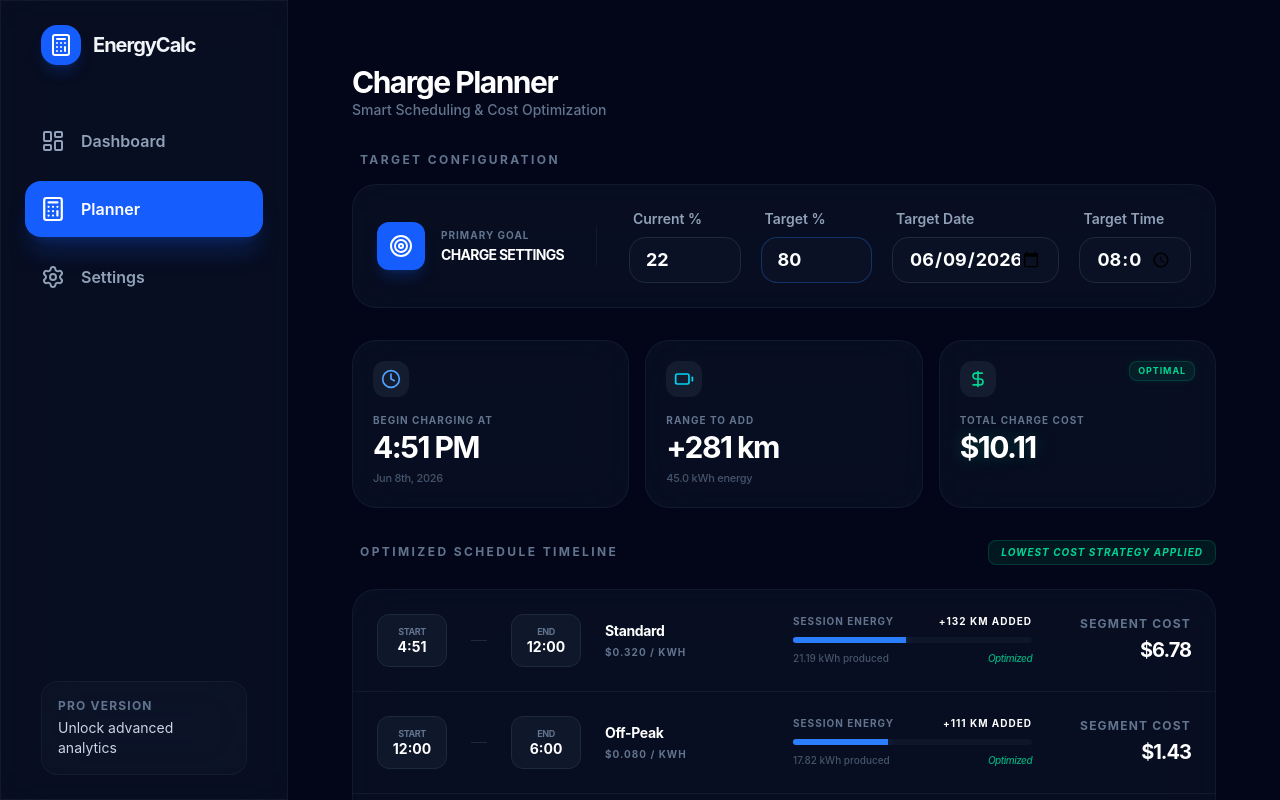
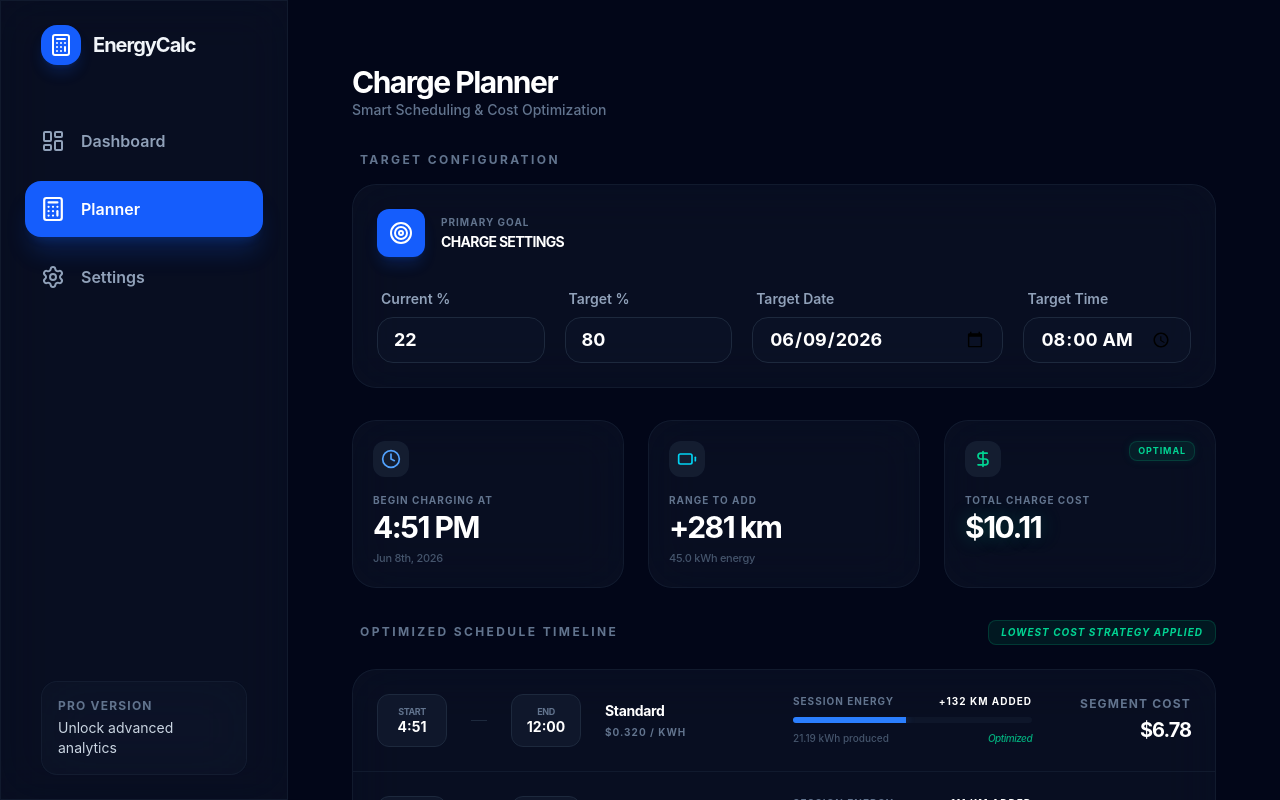
Before and after one commit to CraigInBrisbane/energycalculator, a React (Vite) app in the folder Frontend/: page /energycalculator/planner in a window 1280 px wide. Shown: the top 800 px of the page. Built offline with nearby package versions, Linux system fonts and the light colour scheme.

Commit message:
Replace restrictive input clamping with user-friendly validation in Planner

```diff
--- a/Frontend/src/features/planner/PlannerPage.tsx
+++ b/Frontend/src/features/planner/PlannerPage.tsx
@@ -11,14 +11,29 @@ import { Clock, DollarSign, Target, Calendar, Battery } from 'lucide-react';
 export const PlannerPage = () => {
   const { car, charger, tariffs, plannerSettings, setPlannerSettings } = useAppStore();
 
+  const [currentPct, setCurrentPct] = useState(plannerSettings.currentPct.toString());
+  const [targetPct, setTargetPct] = useState(plannerSettings.targetPct.toString());
   const [targetTime, setTargetTime] = useState('08:00');
   const [targetDate, setTargetDate] = useState(format(addDays(new Date(), 1), 'yyyy-MM-dd'));
+  const [error, setError] = useState<string | null>(null);
+
+  const validateAndSave = (c: string, t: string) => {
+    const cNum = parseInt(c) || 0;
+    const tNum = parseInt(t) || 0;
+
+    if (cNum < 0 || cNum > 100 || tNum < 0 || tNum > 100 || cNum >= tNum) {
+      setError("Please ensure 0-100% and Current < Target");
+      return;
+    }
+
+    setError(null);
+    setPlannerSettings({ currentPct: cNum, targetPct: tNum });
+  };
 
   const schedule = useMemo(() => {
-    console.log('DEBUG Planner Car:', car);
     const powerKW = calculatePower(charger);
+    // Use stored validated settings for calculation
     const kWhNeeded = calculateChargeNeeded(car, plannerSettings.currentPct, plannerSettings.targetPct);
-    console.log('DEBUG Planner kWhNeeded:', kWhNeeded);
 
     const [hours, minutes] = targetTime.split(':').map(Number);
     let target = new Date(targetDate);
@@ -47,34 +62,33 @@ export const PlannerPage = () => {
       <section className="space-y-4">
         <h4 className="text-xs font-bold text-slate-500 uppercase tracking-[0.2em] ml-2">Target Configuration</h4>
         <Card className="!p-6 bg-blue-600/[0.02] border-blue-500/10">
-          <div className="flex flex-col lg:flex-row items-center gap-8">
-            {/* Header / Icon */}
-            <div className="flex items-center gap-4 min-w-[180px]">
+          <div className="flex flex-col gap-8">
+            {/* Header Row */}
+            <div className="flex items-center gap-4">
               <div className="p-3 bg-blue-600 rounded-xl shadow-lg shadow-blue-600/20 text-white">
                 <Target size={24} />
               </div>
               <div>
                 <p className="text-[10px] font-bold text-slate-500 uppercase tracking-widest mb-0.5">Primary Goal</p>
-                <h3 className="text-sm font-bold text-white uppercase tracking-tighter whitespace-nowrap">Charge Settings</h3>
+                <h3 className="text-sm font-bold text-white uppercase tracking-tighter">Charge Settings</h3>
               </div>
             </div>
 
-            <div className="hidden lg:block h-10 w-px bg-slate-800/50" />
-
-            {/* All Inputs in one row */}
-            <div className="flex flex-1 flex-wrap items-end gap-5 w-full lg:w-auto">
+            {/* Inputs Row */}
+            <div className="flex flex-col gap-4">
+                <div className="flex flex-wrap items-end gap-5 w-full">
                   <div className="flex-1 min-w-[100px]">
                     <Input
                       label="Current %"
                       type="number"
                       min="0"
                       max="100"
-                  value={plannerSettings.currentPct}
+                      value={currentPct}
                       onChange={(e) => {
-                    const val = Math.min(100, Math.max(0, parseInt(e.target.value) || 0));
-                    setPlannerSettings({ ...plannerSettings, currentPct: val });
+                        setCurrentPct(e.target.value);
+                        validateAndSave(e.target.value, targetPct);
                       }}
-                  className="text-lg py-2 font-bold"
+                      className={clsx("text-lg py-2 font-bold", error && "border-red-500")}
                     />
                   </div>
                   <div className="flex-1 min-w-[100px]">
@@ -83,12 +97,12 @@ export const PlannerPage = () => {
                       type="number"
                       min="0"
                       max="100"
-                  value={plannerSettings.targetPct}
+                      value={targetPct}
                       onChange={(e) => {
-                    const val = Math.min(100, Math.max(0, parseInt(e.target.value) || 0));
-                    setPlannerSettings({ ...plannerSettings, targetPct: val });
+                        setTargetPct(e.target.value);
+                        validateAndSave(currentPct, e.target.value);
                       }}
-                  className="text-lg py-2 font-bold border-blue-500/30"
+                      className={clsx("text-lg py-2 font-bold", error && "border-red-500")}
                     />
                   </div>
                   <div className="flex-[1.5] min-w-[160px]">
@@ -110,12 +124,16 @@ export const PlannerPage = () => {
                     />
                   </div>
                 </div>
+                {error && (
+                  <p className="text-red-400 text-xs font-bold">{error}</p>
+                )}
+            </div>
           </div>
         </Card>
       </section>
 
       {/* 3. Results Summary Row */}
-      <div className="grid grid-cols-1 md:grid-cols-3 gap-4">
+      <div className="grid grid-cols-1 md:grid-cols-3 gap-6">
         <SummaryStat
           icon={Clock}
           accentClass="text-blue-400"
@@ -138,7 +156,6 @@ export const PlannerPage = () => {
           highlight
         />
       </div>
-
 
       {/* 4. Schedule Breakdown */}
       <section className="space-y-6">
```
Lines whose indentation alone changed are shown as unchanged.
